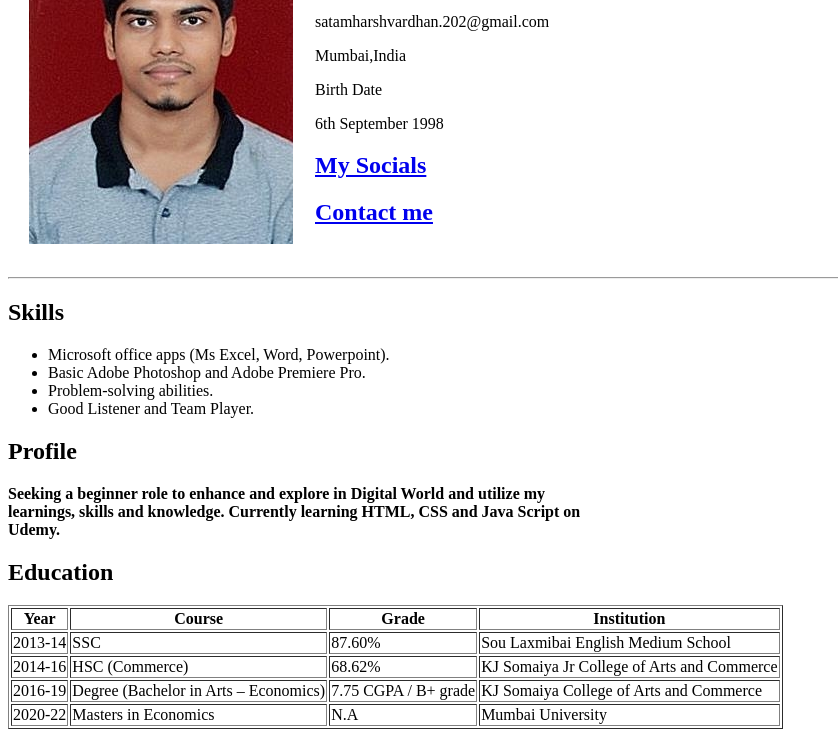
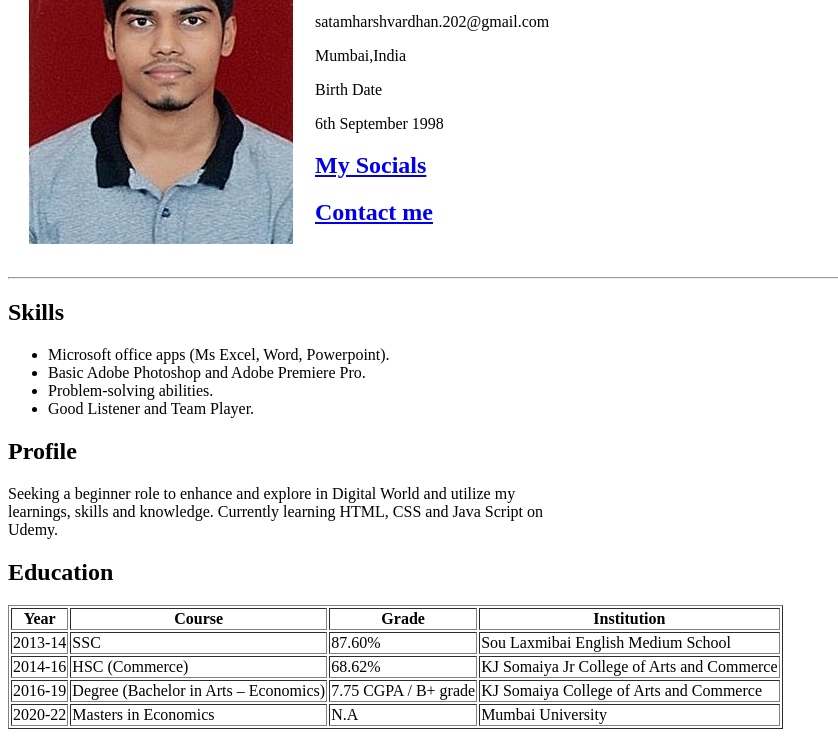
Before and after one commit to HarshvardhanSatam19/cv, a plain HTML site: page index.html in a window 1280 px wide. Shown: the part 132-869 px from the top of the page, without its empty margins (0-838 px from the left). Drawn offline with Linux system fonts and the light colour scheme.

Commit message:
Add files via upload

```diff
--- a/index.html
+++ b/index.html
@@ -35,11 +35,12 @@
     <li>Good Listener and Team Player.</li>
   </ul>
   <h2>Profile</h2>
-  <p><strong>Seeking a beginner role to enhance and explore in Digital World and utilize my <br>
+  <p>Seeking a beginner role to enhance and explore in Digital World and utilize my <br>
       learnings, skills and knowledge. Currently learning HTML, CSS and Java Script on <br>
-      Udemy.</strong></p>
+      Udemy.</p>
   <h2>Education</h2>
   <table border="1">
+
     <tr>
       <th>Year</th>
       <th>Course</th>
@@ -71,11 +72,6 @@
       <td>Mumbai University</td>
     </tr>
   </table>
-
-
-
-
-
 </body>
 
 </html>
```
